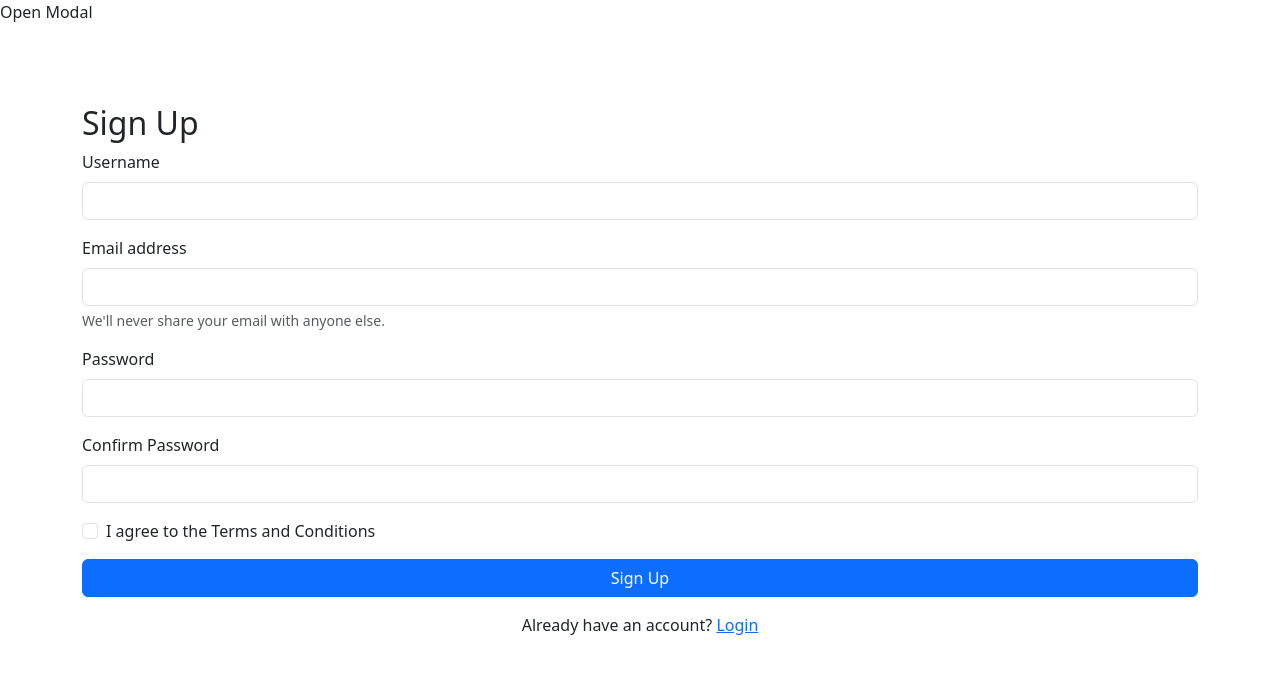
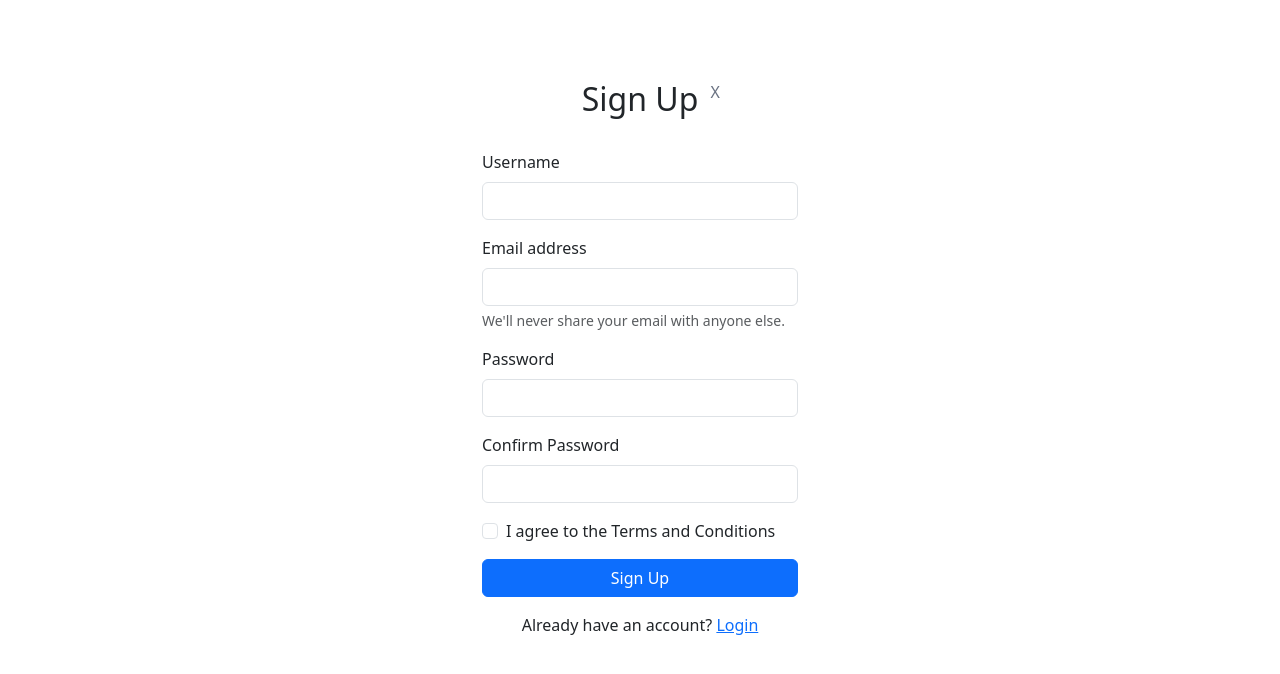
Before and after one commit to ProjectsUniversity/COSC360, a React (Vite) app: page / in a window 1280 px wide. Both pictures are taken after a click on the button "Open Modal". Shown: the top 674 px of the page. Built offline with nearby package versions, Linux system fonts and the light colour scheme.

Commit message:
Enhance SignUp Modal interaction and styling

```diff
--- a/src/App.jsx
+++ b/src/App.jsx
@@ -3,14 +3,6 @@ import SignUpModal from "/Users/shlokshah/COSC360/src/components/SignUpModal.jsx
 
 export default function App() {
   const[isModalOpen, setIsModalOpen] = useState(false);
-
-  // const handleOpenModal = () => {
-  //   setIsModalOpen(true);
-  // };
-
-  // const handleCloseModal = () => {
-  //   setIsModalOpen(false);
-  // };
 
   function handleModal(){
     setIsModalOpen(!isModalOpen);
@@ -18,8 +10,8 @@ export default function App() {
 
   return (
     <div>
-      <button onClick={handleModal}>Open Modal</button>
-      {isModalOpen && <SignUpModal />}
+      {!isModalOpen && <button onClick={handleModal}>Open Modal</button>}
+      {isModalOpen && <SignUpModal onClose={handleModal}/>}
     </div>
   );
 }
--- a/src/components/SignUpModal.jsx
+++ b/src/components/SignUpModal.jsx
@@ -1,6 +1,8 @@
 import { useState } from "react";
+import '../styles/index.css'
+import 'bootstrap/dist/css/bootstrap.min.css'
 
-export default function SignUpModal({isOpen}) {
+export default function SignUpModal({onClose}) {
    const [formData, setFormData] = useState({
     username: '',
     email: '',
@@ -30,10 +32,13 @@ export default function SignUpModal({isOpen}) {
    }
     return (
         <>
-            <div className="container max-w-[50%] my-20 mx-[25%]">
-
-                <div className="signup-container">
-                    <h2 className="form-title">Sign Up</h2>
+            <div className="container">
+                <div className="signup-container py-20 px-100">
+                    <h2 className="form-title text-center pb-4">Sign Up</h2>
+                    <button
+                        onClick={onClose}
+                        className="absolute top-20 right-140 text-gray-500 hover:text-red-600"
+                    >X</button>
                     <form id="signupForm" onSubmit={handleSubmit}>
                         <div className="mb-3">
                             <label htmlFor="username" className="form-label">Username</label>
--- a/src/main.jsx
+++ b/src/main.jsx
@@ -1,8 +1,7 @@
 import React from 'react'
 import ReactDOM from 'react-dom/client'
 import App from './App'
-import './styles/index.css'
-import 'bootstrap/dist/css/bootstrap.min.css'
+
 
 ReactDOM.createRoot(document.getElementById('root')).render(
   <React.StrictMode>
```
